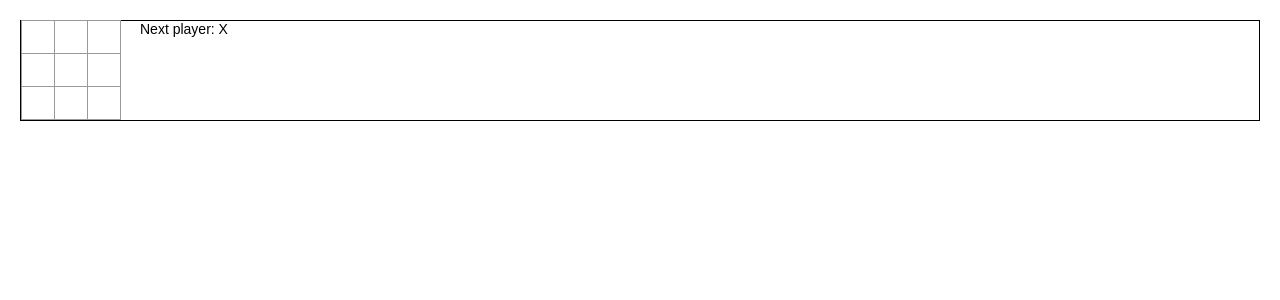
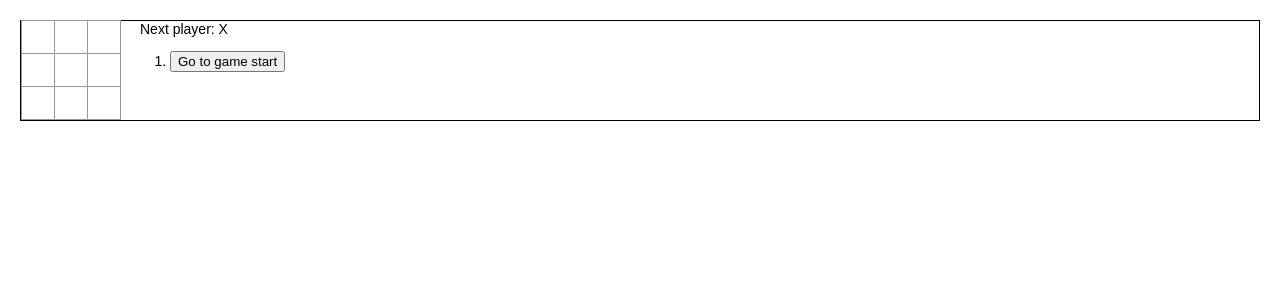
Before and after one commit to wkdwhdghks/tictactoe, a React (Create React App) app: page / in a window 1280 px wide. Shown: the top 300 px of the page. Built offline with nearby package versions, Linux system fonts and the light colour scheme.

Commit message:
[Feat] 과거 이동 표시 구현

```diff
--- a/src/App.js
+++ b/src/App.js
@@ -53,6 +53,16 @@ export default function App() {
     setToggle((prev) => !prev);
   };
 
+  const moves = history.map((step, move) => {
+    const desc = move ? "Go to move #" + move : "Go to game start";
+
+    return (
+      <li key={move}>
+        <button>{desc}</button>
+      </li>
+    );
+  });
+
   return (
     <div className="game">
       <div className="game-board">
@@ -60,6 +70,7 @@ export default function App() {
       </div>
       <div className="game-info">
         <div className="status">{status}</div>
+        <ol>{moves}</ol>
       </div>
     </div>
   );
```
